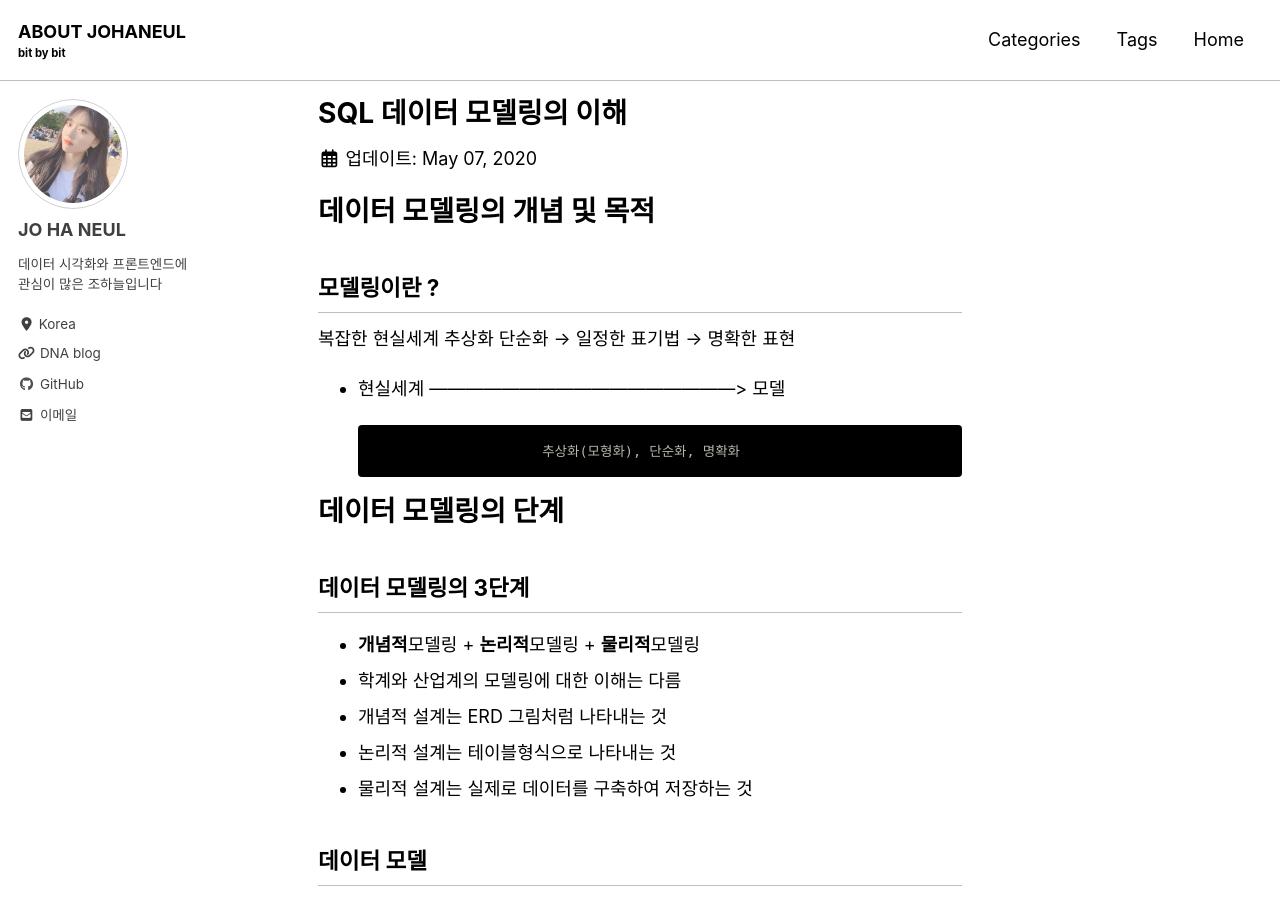
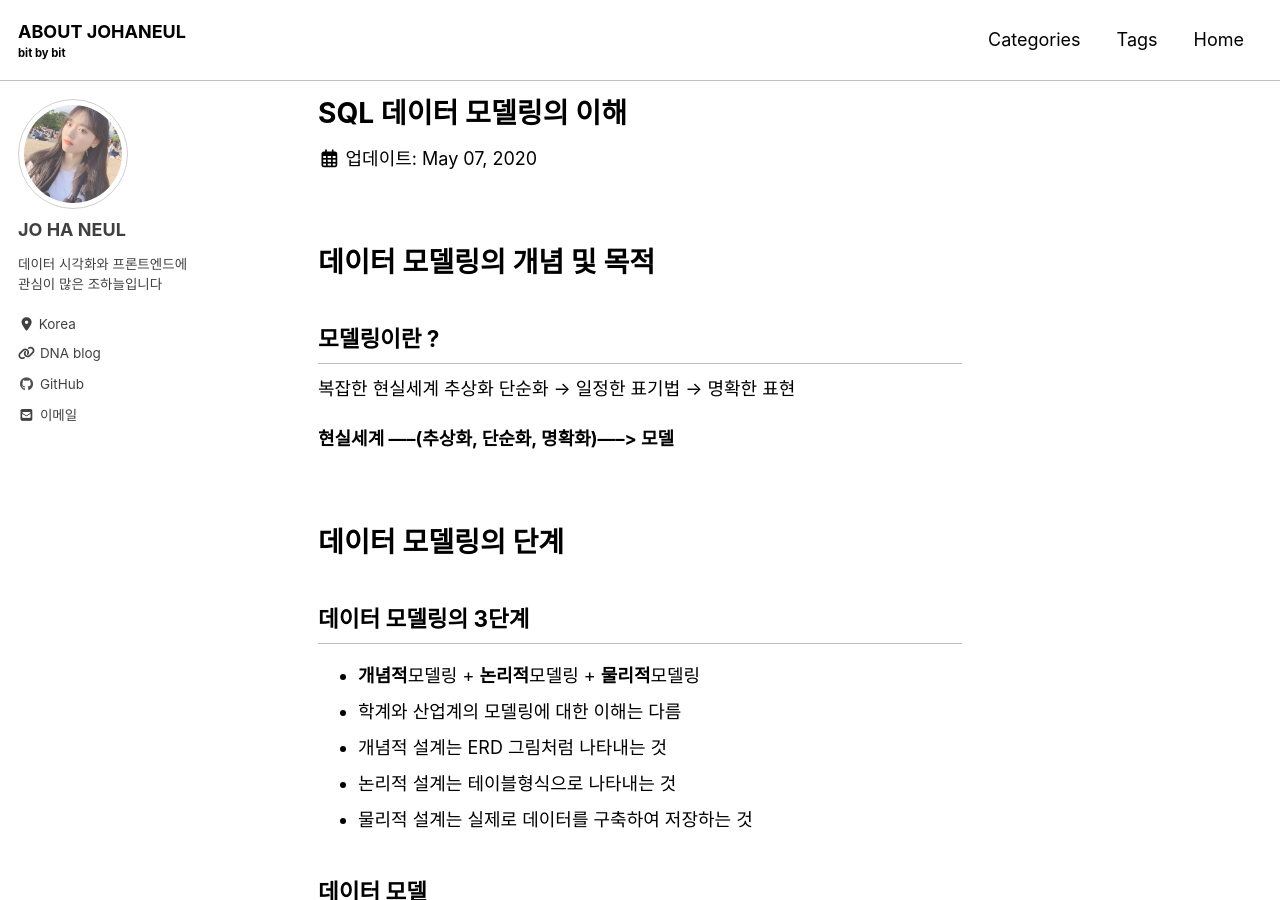
Before and after one commit to gksmf9655/gksmf9655.github.io, a Jekyll site: the page built from _posts/2020-05-07-post.md, in a window 1280 px wide and 900 px high. Built offline with Jekyll 4.4.1, drawn with Linux system fonts in a browser that asks for light colours; cached includes are drawn as plain includes; nearby versions of some CDN libraries.

Commit message:
20200507post4

```diff
--- a/_posts/2020-05-07-post.md
+++ b/_posts/2020-05-07-post.md
@@ -6,15 +6,17 @@ tags:
   - 개념
 ---
 
+<br/>
+
 # 데이터 모델링의 개념 및 목적
 
 ## 모델링이란 ?
 
 복잡한 현실세계 추상화 단순화 → 일정한 표기법 → 명확한 표현
 
-- 현실세계 —————————————————> 모델
+**현실세계 -----(추상화, 단순화, 명확화)-----> 모델**
 
-                           추상화(모형화), 단순화, 명확화
+<br/>
 
 # 데이터 모델링의 단계
 
@@ -39,6 +41,8 @@ tags:
   - 데이터베이스의 논리적 구조
   - EX ) 관계 데이터 모델
 
+<br/>
+
 # 데이터 독립성
 
 ## 데이터 독립성이란 ?
@@ -46,6 +50,8 @@ tags:
 - 데이터종속성과 반대대는 개념
 - 데이터종속성의 대표적 예시 : 파일 시스템
 - 데이터 독립성이 유지안되면 좋지않아
+
+  <br/>
 
 # 데이터 모델링의 요소
 
@@ -67,6 +73,8 @@ tags:
   - 패어링
   - 속성값
 
+<br/>
+
 # 스키마 vs 인스턴스
 
 ## 스키마와 인스턴스의 특징
@@ -81,6 +89,8 @@ tags:
 
   - 특정 시점에 데이터베이스에 실제로 저장되어있는 데이터
   - **계속 바뀌는 그 안의 값들 , 열에대한 값들!!**
+
+<br/>
 
 # 엔터티(Entity)
 
@@ -108,6 +118,8 @@ tags:
 - 즉 부모 개체의 기본키를 외래키로 받아와서 약성 개체의 기본키로 사용
 - 약성 개체 : 약한 아이 혼자서는 자립 x
 - EX ) 데이터마이닝 : 월요일반 / 화요일반이 있을때, 월요일반은 데이터마 이닝이란것이 없으면 의미가 없으므로 이것은 약성개체
+
+<br/>
 
 # 관계(Relationship)
 
@@ -143,6 +155,8 @@ tags:
 - 일대다 (1:N) 관계
 - 일대일 (1:1) 관계
 - 다대다 (M:N) 관계
+
+<br/>
 
 # 속성 (Attribute)
 
@@ -192,6 +206,8 @@ tags:
   - (팀명,등번호) VS (팀명,등번호,선수명)
   - 하나의 속성으로는 구분할 수 없을때 복합키로 나타내서 구분해야함
 
+<br/>
+
 # 식별자 (Identifier)
 
 ## 식별자의 특징
@@ -206,6 +222,8 @@ tags:
 - 유일성을 갖는 속성중 업무에서 자주 이용되는 속성
 - 주식별자 표현은 ER 다이어그램에서 밑줄로 표현
 
+<br/>
+
 # ER Diagram 예시들
 
 - Peter Chen 표기법 (Conceptual)
```
